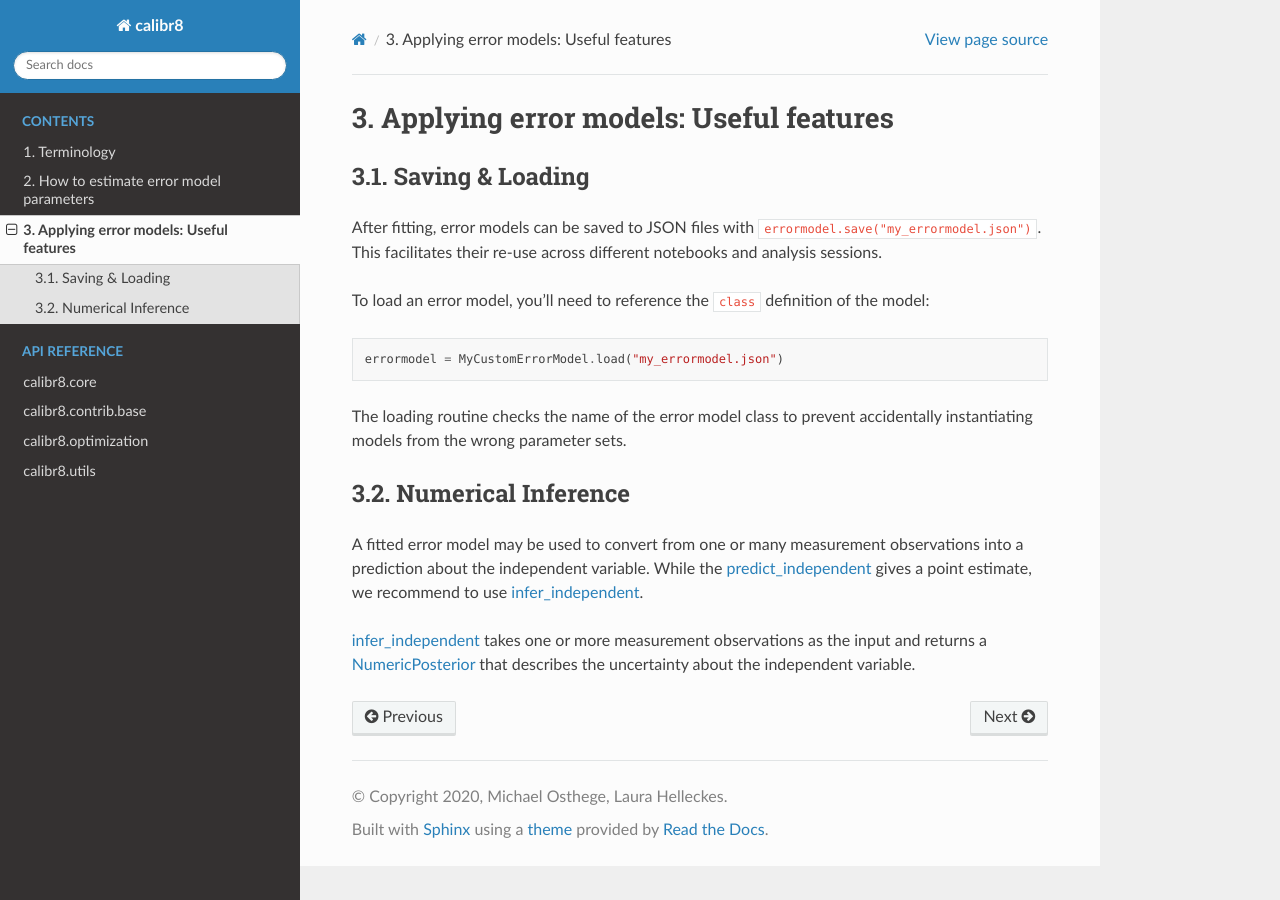
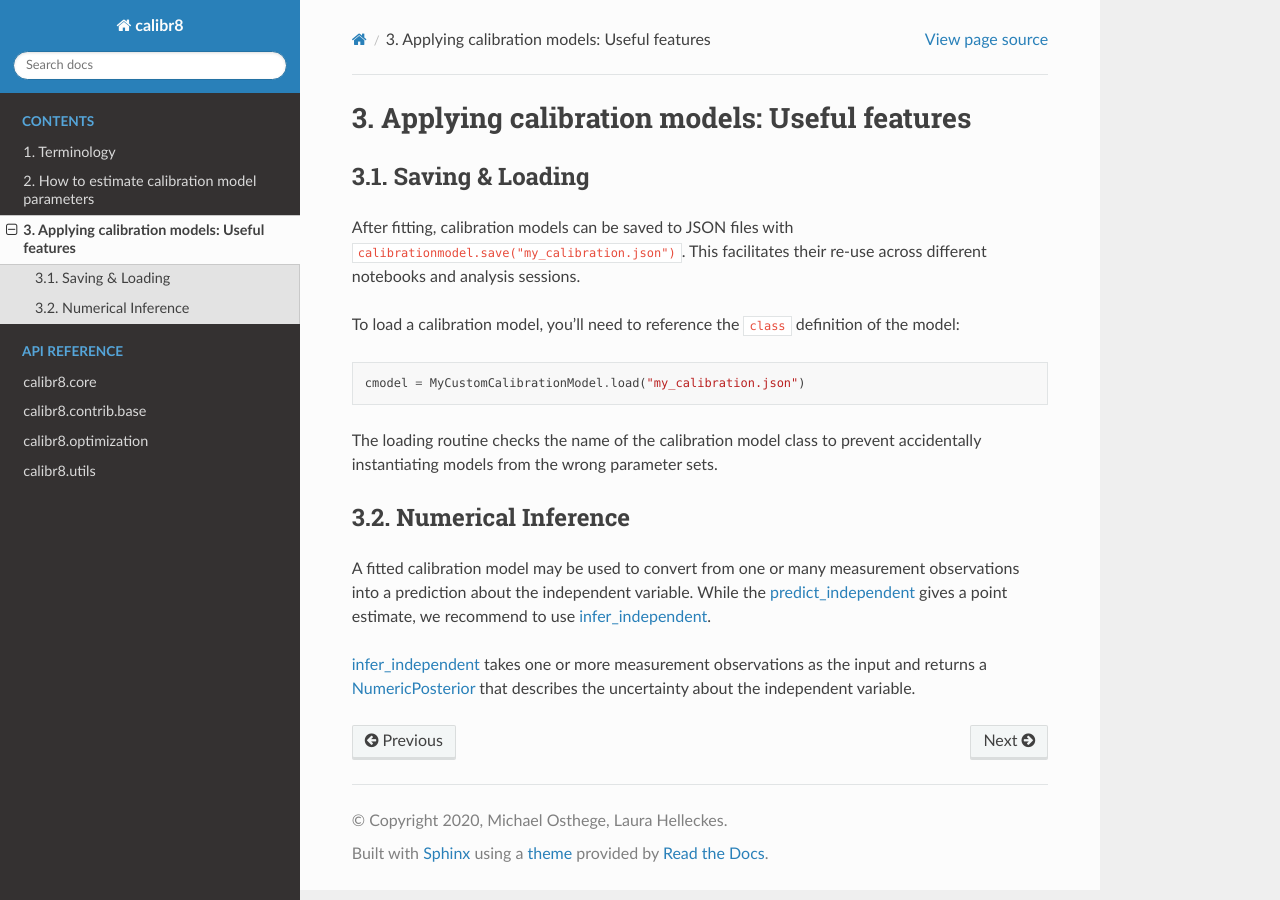
Before and after one commit to JuBiotech/calibr8, a Sphinx documentation site: the page built from docs/source/03_features.rst, in a window 1280 px wide. Built offline with Sphinx 7.4.7 and the Read the Docs theme 2.0.0, drawn with Linux system fonts in a browser that asks for light colours; pages that are not in the unit, such as notebooks, are missing from menus.

Commit message:
Change terminology from "error model" to "calibration model"
This decision was made in the paper writing process to avoid misconceptions.
Closes #41

```diff
--- a/docs/source/01_terminology.rst
+++ b/docs/source/01_terminology.rst
@@ -10,12 +10,12 @@ In a second step, the relation between the two can be used to obtain quantity va
 
 .. image:: 01_terminology_fig1.png
    :scale: 50 %
-   :alt: 3D plot of error model intuition
+   :alt: 3D plot of calibration model intuition
 
-We use the term *error model* to describe the relationship between independent and dependent variable in a data-generating process.
+We use the term *calibration model* to describe the relationship between independent and dependent variable in a data-generating process.
 The underlying assumption is that for each quantity value of the independent variable, we can describe a probability distribution
 over the dependent variable and its measurement uncertainties.
-The parameters of the error model describe how this probability distribution changes in dependence on the independent variable.
+The parameters of the calibration model describe how this probability distribution changes in dependence on the independent variable.
 
-With ``calibr8``, we provide a Python package to effortlessly construct and apply error models independent of the application domain.
-On the following pages, you can read about the concepts of ``calibr8`` and learn how to build your own error models for calibration and modeling.
+With ``calibr8``, we provide a Python package to effortlessly construct and apply calibration models independent of the application domain.
+On the following pages, you can read about the concepts of ``calibr8`` and learn how to build your own calibration models.
--- a/docs/source/02_fitting.rst
+++ b/docs/source/02_fitting.rst
@@ -1,26 +1,26 @@
-How to estimate error model parameters
---------------------------------------
+How to estimate calibration model parameters
+--------------------------------------------
 
-After implementing a custom error model class, the next step is to estimate
-the parameters of the error model by maximum likelihood.
+After implementing a custom calibration model class, the next step is to estimate
+the parameters of the calibration model by maximum likelihood.
 
 In addition to measurement results obtained from measurement standards, this
-optimization step requires an initial guess and bounds for the error model parameters.
+optimization step requires an initial guess and bounds for the calibration model parameters.
 
 The `calibr8.optimization <calibr8_optimization.html>`__ module implements convenience functions such as
 `fit_scipy <calibr8_optimization.html#calibr8.optimization.fit_scipy>`__ that use the common
-API of all error models.
+API of all calibration models.
 
 .. code-block:: python
     :linenos:
 
-    errormodel = MyCustomErrorModel()
+    cmodel = MyCustomCalibrationModel()
 
     cal_independent = ...
     cal_dependent = ...
 
     theta_fit, history = calibr8.fit_scipy(
-        errormodel,
+        cmodel,
         independent=cal_independent,
         dependent=cal_dependent,
         theta_guess=[
@@ -48,10 +48,10 @@ If you can't get the `scipy.optimize.minimize`-based optimization to work, you c
 one of the "big guns":
 
 * Via the `fit_pygmo <calibr8_optimization.html#calibr8.optimization.fit_pygmo>`__ convenience
-  function, you can fit the error model with `PyGMO2 <https://esa.github.io/pygmo2>`_.
-* You can set up your own optimization using the `loglikelihood <calibr8_core.html#calibr8.core.ErrorModel.loglikelihood>`__ method.
-* Or you could run MCMC sampling by creating a PyMC3 model of your error model.
+  function, you can fit the calibration model with `PyGMO2 <https://esa.github.io/pygmo2>`_.
+* You can set up your own optimization using the `loglikelihood <calibr8_core.html#calibr8.core.CalibrationModel.loglikelihood>`__ method.
+* Or you could run MCMC sampling by creating a PyMC3 model of your calibration model.
   For this you can simply pass a list of PyMC3 random variables (priors) as the ``theta`` argument
-  of the `loglikelihood <calibr8_core.html#calibr8.core.ErrorModel.loglikelihood>`__ method.
+  of the `loglikelihood <calibr8_core.html#calibr8.core.CalibrationModel.loglikelihood>`__ method.
 
 Good luck!
--- a/docs/source/03_features.rst
+++ b/docs/source/03_features.rst
@@ -1,30 +1,30 @@
-Applying error models: Useful features
---------------------------------------
+Applying calibration models: Useful features
+--------------------------------------------
 
 Saving & Loading
 ^^^^^^^^^^^^^^^^
 
-After fitting, error models can be saved to JSON files with :code:`errormodel.save("my_errormodel.json")`.
+After fitting, calibration models can be saved to JSON files with :code:`calibrationmodel.save("my_calibration.json")`.
 This facilitates their re-use across different notebooks and analysis sessions.
 
-To load an error model, you'll need to reference the ``class`` definition of the model:
+To load a calibration model, you'll need to reference the ``class`` definition of the model:
 
 .. code-block:: python
 
-    errormodel = MyCustomErrorModel.load("my_errormodel.json")
+    cmodel = MyCustomCalibrationModel.load("my_calibration.json")
 
-The loading routine checks the name of the error model class to prevent accidentally instantiating
+The loading routine checks the name of the calibration model class to prevent accidentally instantiating
 models from the wrong parameter sets.
 
 Numerical Inference
 ^^^^^^^^^^^^^^^^^^^
-A fitted error model may be used to convert from one or many measurement observations into
+A fitted calibration model may be used to convert from one or many measurement observations into
 a prediction about the independent variable.
-While the `predict_independent <calibr8_core.html#calibr8.core.ErrorModel.predict_independent>`__
+While the `predict_independent <calibr8_core.html#calibr8.core.CalibrationModel.predict_independent>`__
 gives a point estimate, we recommend to use
-`infer_independent <calibr8_core.html#calibr8.core.ErrorModel.infer_independent>`__.
+`infer_independent <calibr8_core.html#calibr8.core.CalibrationModel.infer_independent>`__.
 
-`infer_independent <calibr8_core.html#calibr8.core.ErrorModel.infer_independent>`__ takes one or
+`infer_independent <calibr8_core.html#calibr8.core.CalibrationModel.infer_independent>`__ takes one or
 more measurement observations as the input and returns a
 `NumericPosterior <calibr8_core.html#calibr8.core.NumericPosterior>`__
 that describes the uncertainty about the independent variable.
--- a/docs/source/index.rst
+++ b/docs/source/index.rst
@@ -7,7 +7,7 @@ Welcome to the ``calibr8`` documentation!
 .. image:: https://zenodo.org/badge/306862348.svg
    :target: https://zenodo.org/badge/latestdoi/306862348
 
-With ``calibr8`` we take a fresh perspective on calibration and error modeling.
+With ``calibr8`` we take a fresh perspective on calibration modeling.
 
 You can download the latest version from `GitHub <https://github.com/michaelosthege/calibr8>`_ or install it via ``pip install calibr8``.
 
--- a/setup.py
+++ b/setup.py
@@ -35,7 +35,7 @@ setuptools.setup(
     name=__packagename__,
     packages=setuptools.find_packages(),
     version=__version__,
-    description='Toolbox for non-linear calibration and error modeling.',
+    description='Toolbox for non-linear calibration modeling.',
     long_description=open(pathlib.Path(ROOT, 'README.md')).read(),
     long_description_content_type='text/markdown',
     url='https://github.com/michaelosthege/calibr8',
```
Also changed, not shown: README.md (+1 -1 lines), calibr8/__init__.py (+12 -1 lines), 8 other files.
